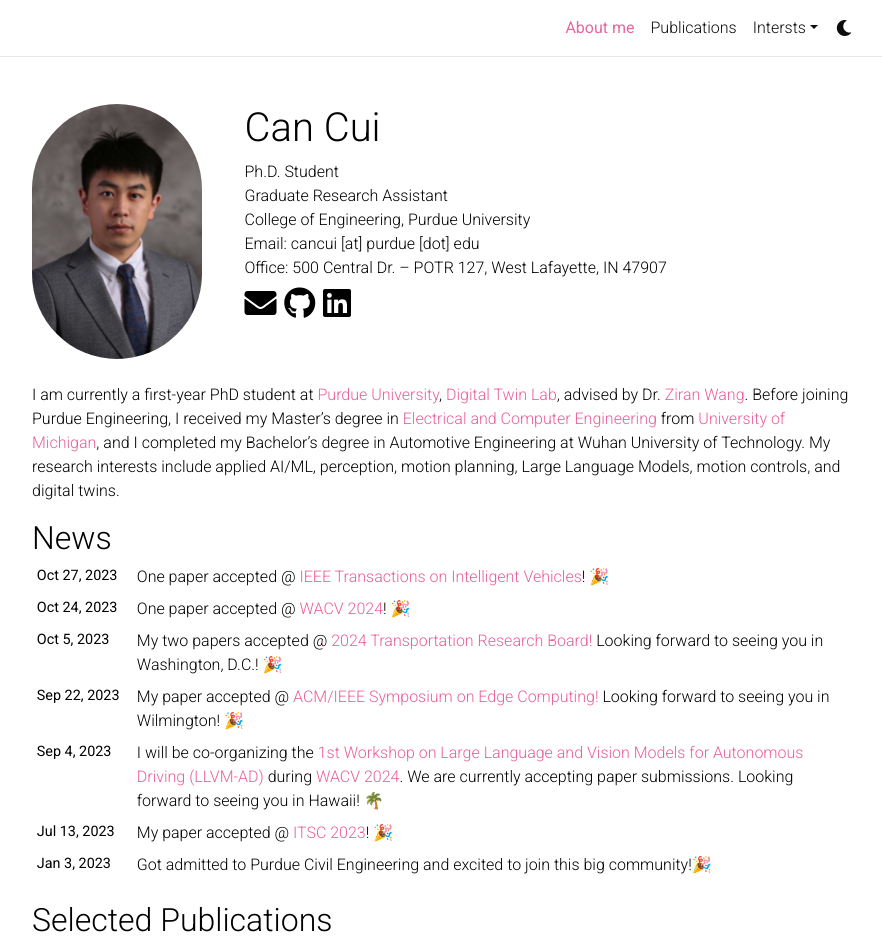
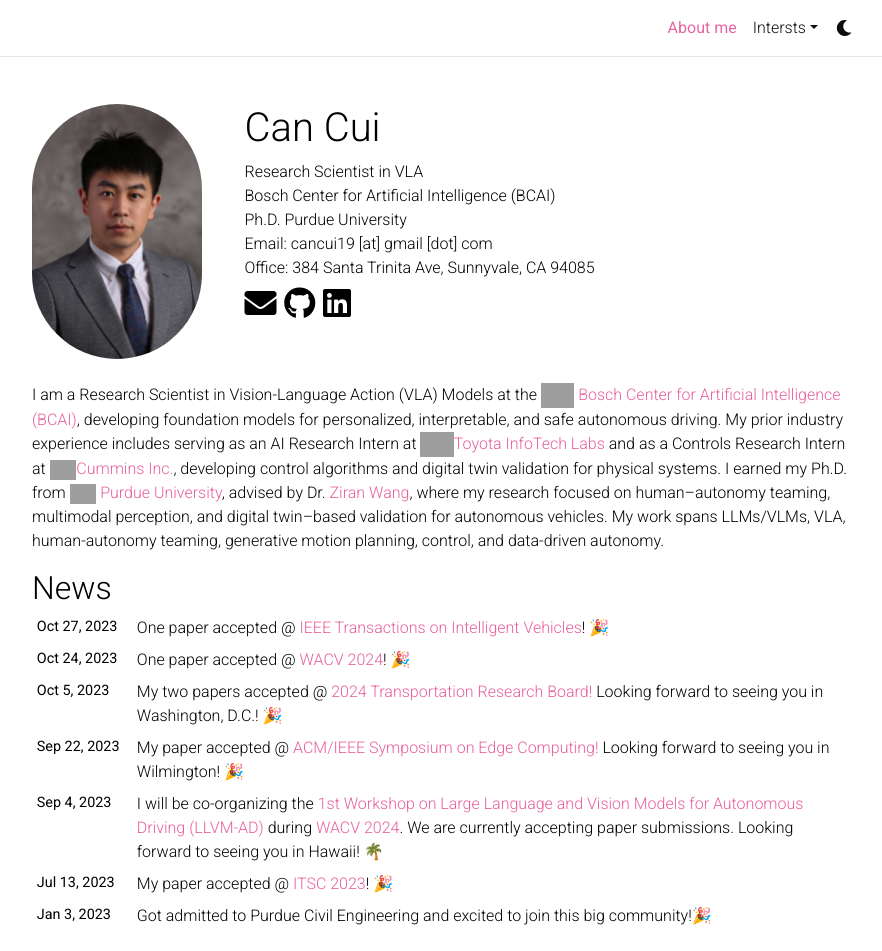
Before and after one commit to cancui19/cancui19.github.io, a Jekyll site: the page built from _pages/about.md, in a window 1280 px wide and 1400 px high. Shown: the top 951 px of the window, without its empty margins (198-1080 px from the left). Built offline with Jekyll 4.4.1, drawn with Linux system fonts in a browser that asks for light colours; comment, search, counter and statistics services are not loaded; a style sheet for code colours, icons or effects is not loaded; some of the changed text lies outside the part shown; grey boxes are pictures that could not be loaded.

Commit message:
[12/05/25] update about me

```diff
--- a/_config.yml
+++ b/_config.yml
@@ -6,14 +6,14 @@
 first_name: Can
 middle_name:
 last_name: Cui
-email: cancui@purdue.edu
+email: cancui19@gmail.com
 description: > # the ">" symbol means to ignore newlines until "footer_text:"
   A simple, whitespace theme for academics. Based on [*folio](https://github.com/bogoli/-folio) design.
 footer_text: >
 #  Powered by <a href="https://jekyllrb.com/" target="_blank">Jekyll</a> with <a href="https://github.com/alshedivat/al-folio">al-folio</a> theme.
 #  Hosted by <a href="https://pages.github.com/" target="_blank">GitHub Pages</a>.
 #  Photos from <a href="https://unsplash.com" target="_blank">Unsplash</a>.
-keywords: jekyll, jekyll-theme, academic-website, portfolio-website  # add your own keywords or leave empty
+keywords: can cui; purdue  # add your own keywords or leave empty
 
 lang: en # the language of your site (for example: en, fr, cn, ru, etc.)
 icon: karby.png  # the emoji used as the favicon (alternatively, provide image name in /assets/img/)
--- a/_layouts/aboutnew.html
+++ b/_layouts/aboutnew.html
@@ -8,7 +8,7 @@
             <div class="col-sm-3">
                 {% if page.profile.image %}
                 <img style="width: 170px;border-radius: 170px"
-                     src="{{ page.profile.image | prepend: '/assets/img/' | relative_url }}">
+                    src="{{ page.profile.image | prepend: '/assets/img/' | relative_url }}">
                 {% endif %}
             </div>
 
@@ -38,8 +38,16 @@
         {%- endif %}
 
         {% if page.selected_papers -%}
-        <h2><a href="{{ '/publications/' | relative_url }}" style="color: inherit;">Selected Publications</a></h2>
-        * indicates equal contributions.
+        <h2><a href="{{ '/publications/' | relative_url }}" style="color: inherit">Selected Publications <a
+                    href="https://scholar.google.com/citations?user=9rqTLMcAAAAJ&hl=en" target="_blank"
+                    rel="noopener"><img
+                        src="https://img.shields.io/endpoint?url=https://raw.githubusercontent.com/cancui19/acad-homepage/google-scholar-stats/gs_data_shieldsio.json&logo=Google%20Scholar&labelColor=f6f6f6&color=9cf&style=flat&label=citations"
+                        alt="Google Scholar Citations Badge"> </a></a>
+        </h2>
+        * indicates equal contributions.<br>
+        Please check my <a href="https://scholar.google.com/citations?user=9rqTLMcAAAAJ&hl=en" target="_blank"
+            rel="noopener">Google Scholar</a> for the complete list of publications.
+        {%- include selected_papers.html %}
         {%- include selected_papers.html %}
         {%- endif %}
 
--- a/_pages/about.md
+++ b/_pages/about.md
@@ -3,16 +3,16 @@
 title: About me
 permalink: /
 subtitle: >
-  Ph.D. Student<br>
-  Graduate Research Assistant<br>
-  College of Engineering, Purdue University<br>
-  Email: cancui [at] purdue [dot] edu <br>
-  Office: 500 Central Dr. – POTR 127, West Lafayette, IN 47907 <br>
+  Research Scientist in VLA<br>
+  Bosch Center for Artificial Intelligence (BCAI)<br>
+  Ph.D. Purdue University<br>
+  Email: cancui19 [at] gmail [dot] com <br>
+  Office: 384 Santa Trinita Ave, Sunnyvale, CA 94085 <br>
 
 profile:
-  align:
+  align: right
   image: pf_headshot.png
-  image_circular: false # crops the image to make it circular
+  image_circular: true # crops the image to make it circular
   address: >
 
 news: true  # includes a list of news items
@@ -21,10 +21,17 @@
 social: false  # includes social icons at the bottom of the page
 ---
 \\
-I am currently a first-year PhD student at [Purdue University](https://www.purdue.edu/),
+I am a Research Scientist in Vision-Language Action (VLA) Models at the <a href="https://www.bosch-ai.com/" target="_blank"><img src="/assets/img/logo/bosch_logo.png" alt="Bosch Logo" style="height:25px;vertical-align:middle;"> Bosch Center for Artificial Intelligence (BCAI)</a>, developing foundation models for personalized, interpretable, and safe autonomous driving. My prior industry experience includes serving as an AI Research Intern at <a href="https://amrd.toyota.com/division/itl/" target="_blank"><img src="assets/img/logo/Toyota-Logo-1978.png" alt="Toyota Logo" style="height:25px;vertical-align:middle;">Toyota InfoTech Labs</a> and as a Controls Research Intern at <a href="https://www.cummins.com/" target="_blank"><img src="assets/img/logo/Cummins-logo.png" alt="Cummins Logo" style="height:20px;vertical-align:middle;">Cummins Inc\.</a>, developing control algorithms and digital twin validation for physical systems. I earned my Ph.D. from <a href="https://www.purdue.edu/" target="_blank"><img src="/assets/img/logo/purdue_icon.png" alt="Purdue Logo" style="height:20px;vertical-align:middle;"> Purdue University</a>, advised by Dr. [Ziran Wang](https://ziranw.github.io/), where my research focused on human–autonomy teaming, multimodal perception, and digital twin–based validation for autonomous vehicles. My work spans LLMs/VLMs, VLA, human-autonomy teaming, generative motion planning, control, and data-driven autonomy.
+
+
+<!-- <img src="assets/img/logo/Toyota-Logo-1978.png" alt="Toyota Logo" style="height:25px;vertical-align:middle;">Toyota North America
+
+<img src="assets/img/logo/Cummins-logo.png" alt="Cummins Logo" style="height:25px;vertical-align:middle;">Cummins -->
+
+<!-- I am currently a second-year PhD student at [Purdue University](https://www.purdue.edu/),
 [Digital Twin Lab](https://purduedigitaltwin.github.io/), advised by Dr. [Ziran Wang](https://ziranw.github.io/). Before joining Purdue Engineering,
 I received my Master's degree in [Electrical and Computer Engineering](https://ece.engin.umich.edu/)
-from [University of Michigan](https://umich.edu/), and I completed my Bachelor’s degree in Automotive Engineering at Wuhan University of Technology. My research interests include applied AI/ML, perception, motion planning, Large Language Models, motion controls, and digital twins.
+from [University of Michigan](https://umich.edu/), and I completed my Bachelor’s degree in Automotive Engineering at Wuhan University of Technology. My research interests include applied AI/ML, perception, motion planning, Large Language Models, motion controls, and digital twins. -->
 
 
 <!---
```
Also changed, not shown: _bibliography/papers.bib (+7 -7 lines), _pages/dropdown.md (+2 -2 lines), _pages/music.md (+1 -1 lines), _pages/publications.md (+2 -2 lines).
